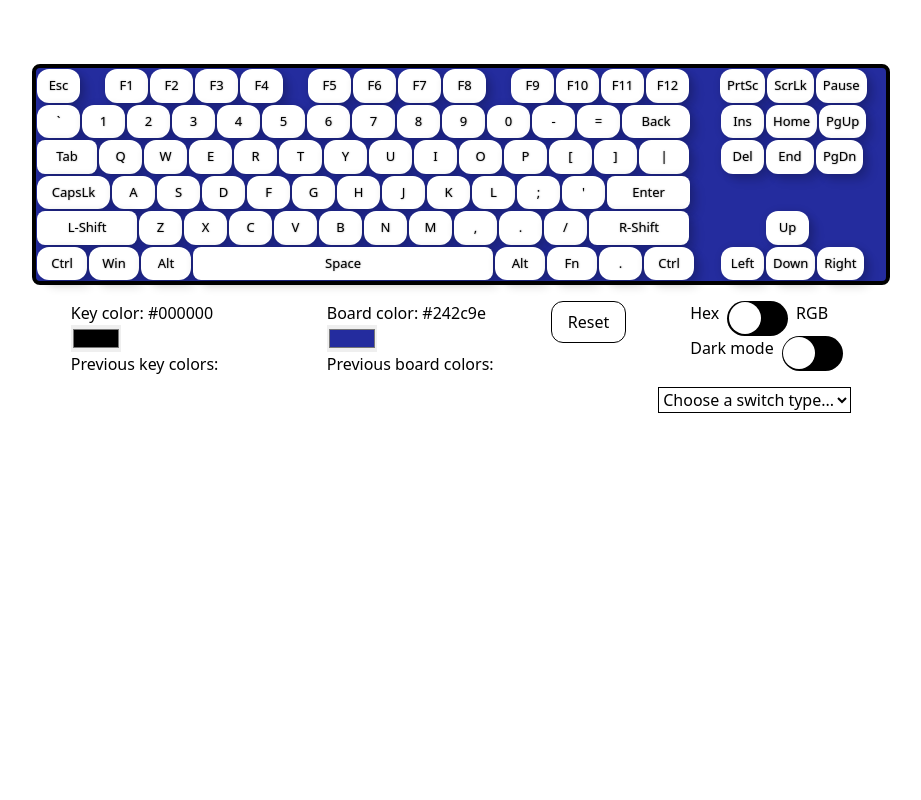
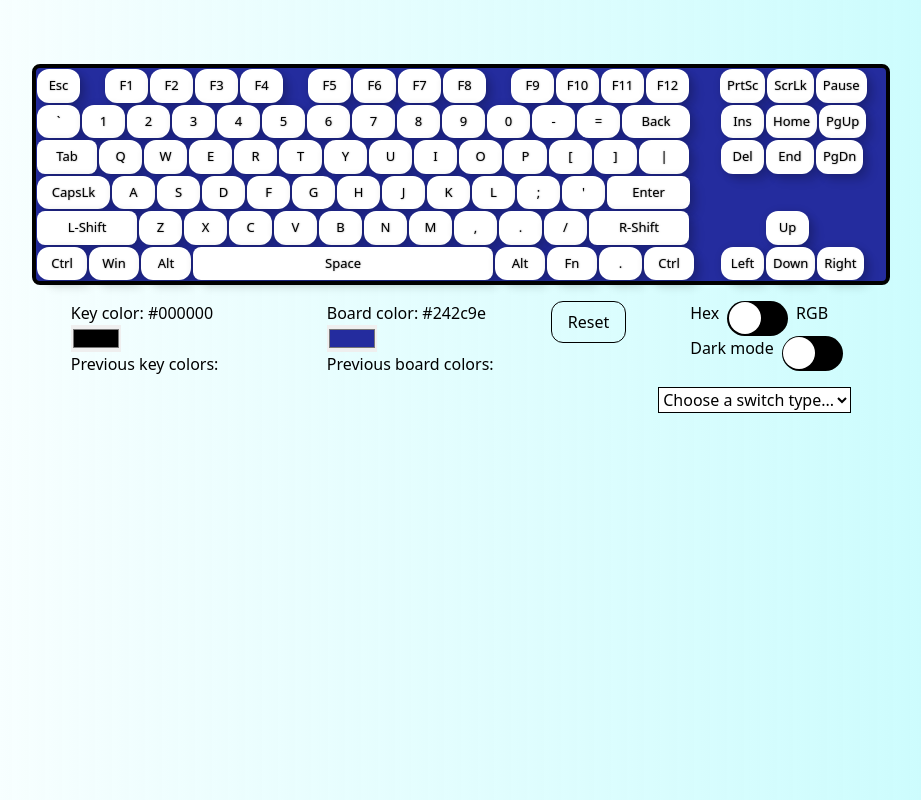
Before and after one commit to OblivionNoirV2/crystalkeys, a React (Create React App) app: page / in a window 1280 px wide. Shown: the whole page, without its empty margins (179-1100 px from the left). Built offline with nearby package versions, Linux system fonts and the light colour scheme.

Commit message:
background styling

```diff
--- a/src/sparkles.css
+++ b/src/sparkles.css
@@ -8,8 +8,8 @@
 
 
 body {
-  background-color: rgba(255, 255, 255, 0.2);
-  backdrop-filter: blur(1rem);
+  background: linear-gradient(90deg, rgba(255, 255, 255, 0.7)0%,
+      rgba(109, 247, 250, 0.4) 100%);
 }
 
 /*big screens*/
```
